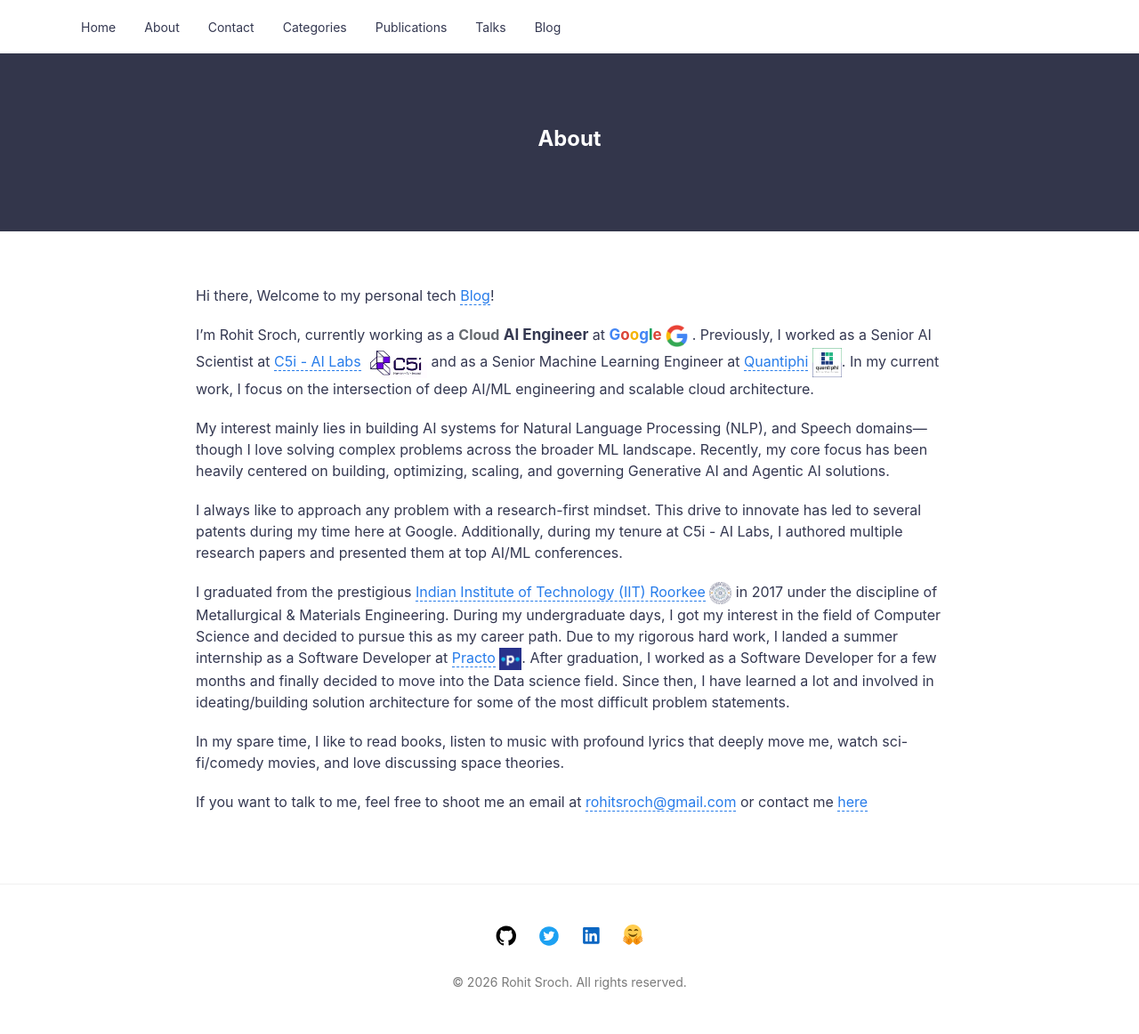
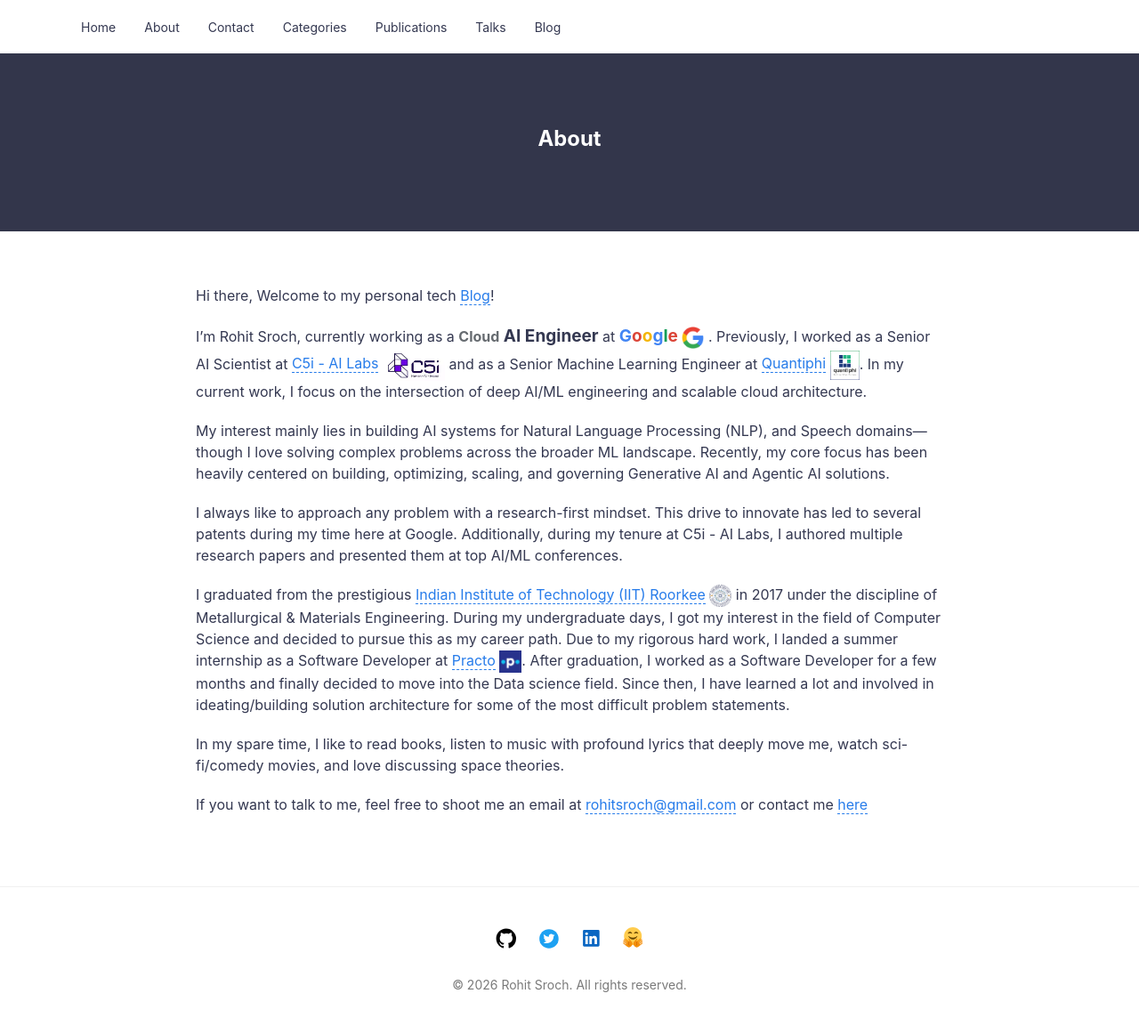
Before and after one commit to rohitsroch/rohitsroch.github.io, a Jekyll site: the page built from about.md, in a window 1280 px wide. Shown: the whole page at 89% size. Built offline with Jekyll 4.4.1, drawn with Linux system fonts in a browser that asks for light colours.

Commit message:
Update about.md

```diff
--- a/about.md
+++ b/about.md
@@ -6,7 +6,7 @@
 
 Hi there, Welcome to my personal tech [Blog](https://rohitsroch.github.io/#latest-posts)!
 
-I'm Rohit Sroch, currently working as a <span style="color:#666b70; font-weight:bold;">Cloud</span> <strong style="font-size: 17px;">AI Engineer</strong> at <strong style="font-size: 17px;"><span style="color:#4285F4;">G</span><span style="color:#DB4437;">o</span><span style="color:#F4B400;">o</span><span style="color:#4285F4;">g</span><span style="color:#0F9D58;">l</span><span style="color:#DB4437;">e</span></strong> <img src="{{ site.url }}{{ site.baseurl }}/assets/img/icons/google-logo.png" alt="Google Logo" style="width:25px; height:25px;"> . Previously, I worked as a Senior AI Scientist at [C5i - AI Labs](https://www.c5i.ai/ai-labs/) <img src="{{ site.url }}{{ site.baseurl }}/assets/img/icons/c5i-logo.png" alt="C5i Logo" style="width:70px; height:35px;"> and as a Senior Machine Learning Engineer at [Quantiphi](https://www.quantiphi.com/) <img src="{{ site.url }}{{ site.baseurl }}/assets/img/icons/quantiphi-logo.png" alt="Quantiphi Logo" style="width:33px; height:33px;">. In my current work, I focus on the intersection of deep AI/ML engineering and scalable cloud architecture.
+I'm Rohit Sroch, currently working as a <span style="color:#666b70; font-weight:bold;">Cloud</span> <strong style="font-size: 19px;">AI Engineer</strong> at <strong style="font-size: 19px;"><span style="color:#4285F4;">G</span><span style="color:#DB4437;">o</span><span style="color:#F4B400;">o</span><span style="color:#4285F4;">g</span><span style="color:#0F9D58;">l</span><span style="color:#DB4437;">e</span></strong> <img src="{{ site.url }}{{ site.baseurl }}/assets/img/icons/google-logo.png" alt="Google Logo" style="width:25px; height:25px;"> . Previously, I worked as a Senior AI Scientist at [C5i - AI Labs](https://www.c5i.ai/ai-labs/) <img src="{{ site.url }}{{ site.baseurl }}/assets/img/icons/c5i-logo.png" alt="C5i Logo" style="width:70px; height:35px;"> and as a Senior Machine Learning Engineer at [Quantiphi](https://www.quantiphi.com/) <img src="{{ site.url }}{{ site.baseurl }}/assets/img/icons/quantiphi-logo.png" alt="Quantiphi Logo" style="width:33px; height:33px;">. In my current work, I focus on the intersection of deep AI/ML engineering and scalable cloud architecture.
 
 My interest mainly lies in building AI systems for Natural Language Processing (NLP), and Speech domains—though I love solving complex problems across the broader ML landscape. Recently, my core focus has been heavily centered on building, optimizing, scaling, and governing Generative AI and Agentic AI solutions.
 
```
